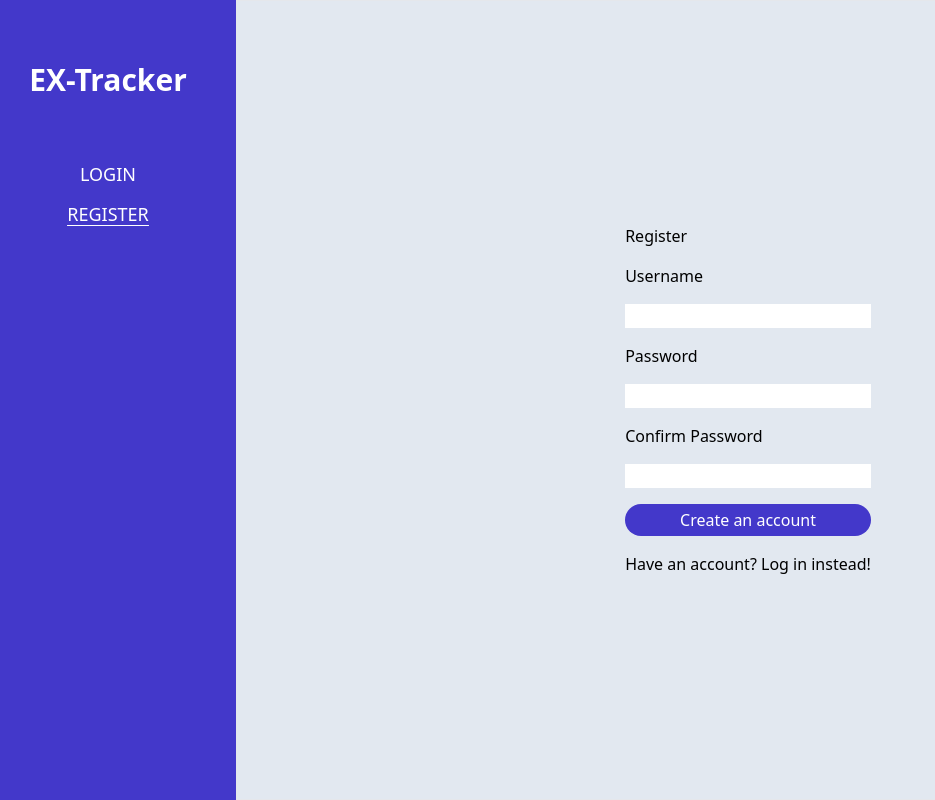
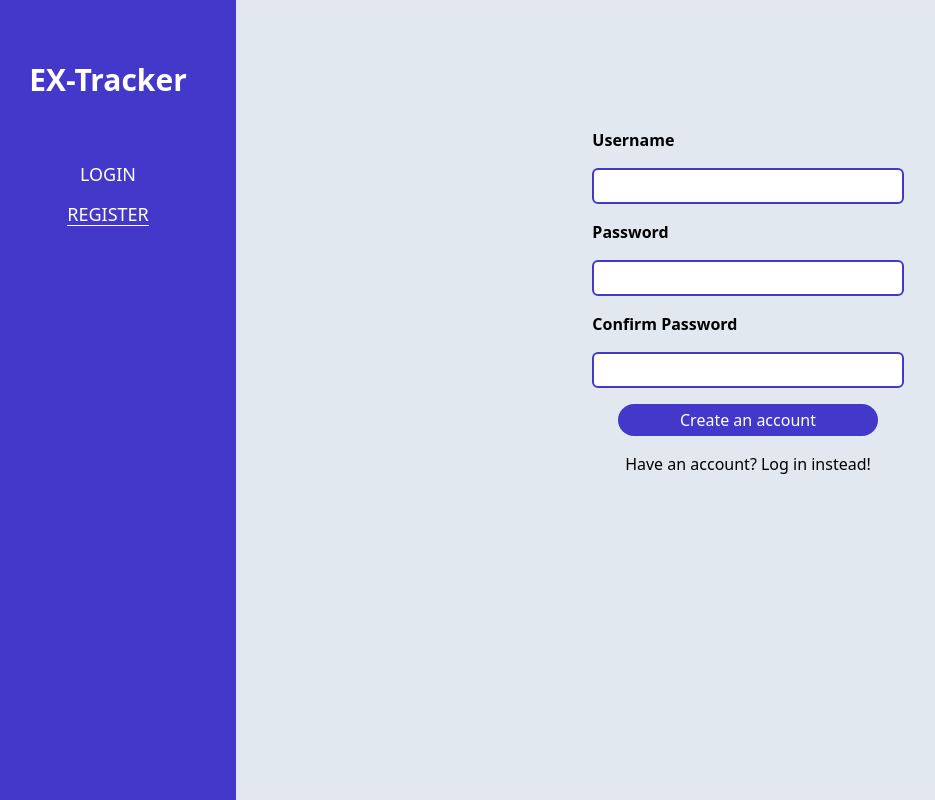
Before and after one commit to petrovski-stefan/expense-tracker, a React (Vite) app in the folder frontend/: page /register in a window 1280 px wide. Shown: the whole page, without its empty margins (20-955 px from the left). Built offline with nearby package versions, Linux system fonts and the light colour scheme.

Commit message:
Improve register and login forms' design

```diff
--- a/frontend/src/Login.tsx
+++ b/frontend/src/Login.tsx
@@ -1,7 +1,7 @@
 import axios from 'axios';
 import { FormEvent, useState } from 'react';
 import useAuthContext from './auth-context/use-auth-context';
-import { useNavigate } from 'react-router-dom';
+import { Link, useNavigate } from 'react-router-dom';
 
 type LoginCredentials = {
   username: string;
@@ -36,8 +36,14 @@ export const Login = () => {
   const handleLogin = async (e: FormEvent) => {
     e.preventDefault();
 
+    if (loginCredentials.username === '' || loginCredentials.password === '') {
+      setError('Please fill both fields.');
+      return;
+    }
+
     setLoading(true);
     setError(undefined);
+
     try {
       const response = await axios.post('http://127.0.0.1:8000/api/account/login', {
         username: loginCredentials.username,
@@ -63,30 +69,38 @@ export const Login = () => {
   };
 
   return (
-    <div className="flex items-center justify-center h-full">
-      <form className="flex flex-col gap-4 p-3">
+    <div className="flex items-center justify-center h-3/4">
+      <form className="flex flex-col gap-4 p-3 w-3/5 sm:w-2/5 md:w-4/12">
         {error && <h1>{error}</h1>}
-        {loading && <h1>Loading</h1>}
-        <div>Login</div>
-        <label>Username</label>
+        {loading && <h1>Please wait...</h1>}
+        <label className="font-semibold">Username</label>
         <input
           type="text"
+          className="p-1 rounded-md border-2 border-indigo-700"
           onChange={(e) => setLoginCredentials({ ...loginCredentials, username: e.target.value })}
         />
 
-        <label>Password</label>
+        <label className="font-semibold">Password</label>
         <input
           type="password"
+          className="p-1 rounded-md border-2 border-indigo-700"
           onChange={(e) => setLoginCredentials({ ...loginCredentials, password: e.target.value })}
         />
 
         <button
-          className="px-2 py-1 text-white bg-indigo-700 rounded-full"
+          className="px-2 py-1 text-white bg-indigo-700 rounded-full w-3/5 mx-auto"
           type="submit"
           onClick={handleLogin}
         >
           Login
         </button>
+
+        <Link
+          to="/register"
+          className="hover:text-indigo-700 text-center"
+        >
+          Or, create an account!
+        </Link>
       </form>
     </div>
   );
--- a/frontend/src/Register.tsx
+++ b/frontend/src/Register.tsx
@@ -43,6 +43,16 @@ export const Register = () => {
       setError('Passwords do not match. Try again.');
       return;
     }
+
+    if (
+      registerCredentials.username === '' ||
+      registerCredentials.password === '' ||
+      registerCredentials.confirmPassword === ''
+    ) {
+      setError('Please fill out all fields.');
+      return;
+    }
+
     setLoading(true);
     setError(undefined);
     try {
@@ -70,37 +80,39 @@ export const Register = () => {
   };
 
   return (
-    <div className="flex items-center justify-center h-full">
-      {error && <h1>{error}</h1>}
-      {loading && <h1>Loading</h1>}
-      <form className="flex flex-col gap-4 p-3">
-        <div>Register</div>
-        <label>Username</label>
+    <div className="flex items-center justify-center h-3/4">
+      <form className="flex flex-col gap-4 p-3 w-3/5 sm:w-2/5 md:w-4/12">
+        {error && <h1>{error}</h1>}
+        {loading && <h1>Please wait...</h1>}
+        <label className="font-semibold">Username</label>
         <input
           type="text"
+          className="p-1 rounded-md border-2 border-indigo-700"
           onChange={(e) =>
             setRegisterCredentials({ ...registerCredentials, username: e.target.value })
           }
         />
 
-        <label>Password</label>
+        <label className="font-semibold">Password</label>
         <input
           type="password"
+          className="p-1 rounded-md border-2 border-indigo-700"
           onChange={(e) =>
             setRegisterCredentials({ ...registerCredentials, password: e.target.value })
           }
         />
 
-        <label>Confirm Password</label>
+        <label className="font-semibold">Confirm Password</label>
         <input
           type="password"
+          className="p-1 rounded-md border-2 border-indigo-700"
           onChange={(e) =>
             setRegisterCredentials({ ...registerCredentials, confirmPassword: e.target.value })
           }
         />
 
         <button
-          className="px-2 py-1 text-white bg-indigo-700 rounded-full"
+          className="px-2 py-1 text-white bg-indigo-700 rounded-full w-5/6 mx-auto"
           type="submit"
           onClick={handleRegister}
         >
@@ -109,7 +121,7 @@ export const Register = () => {
 
         <Link
           to="/login"
-          className="hover:text-indigo-700"
+          className="hover:text-indigo-700 text-center"
         >
           Have an account? Log in instead!
         </Link>
```
